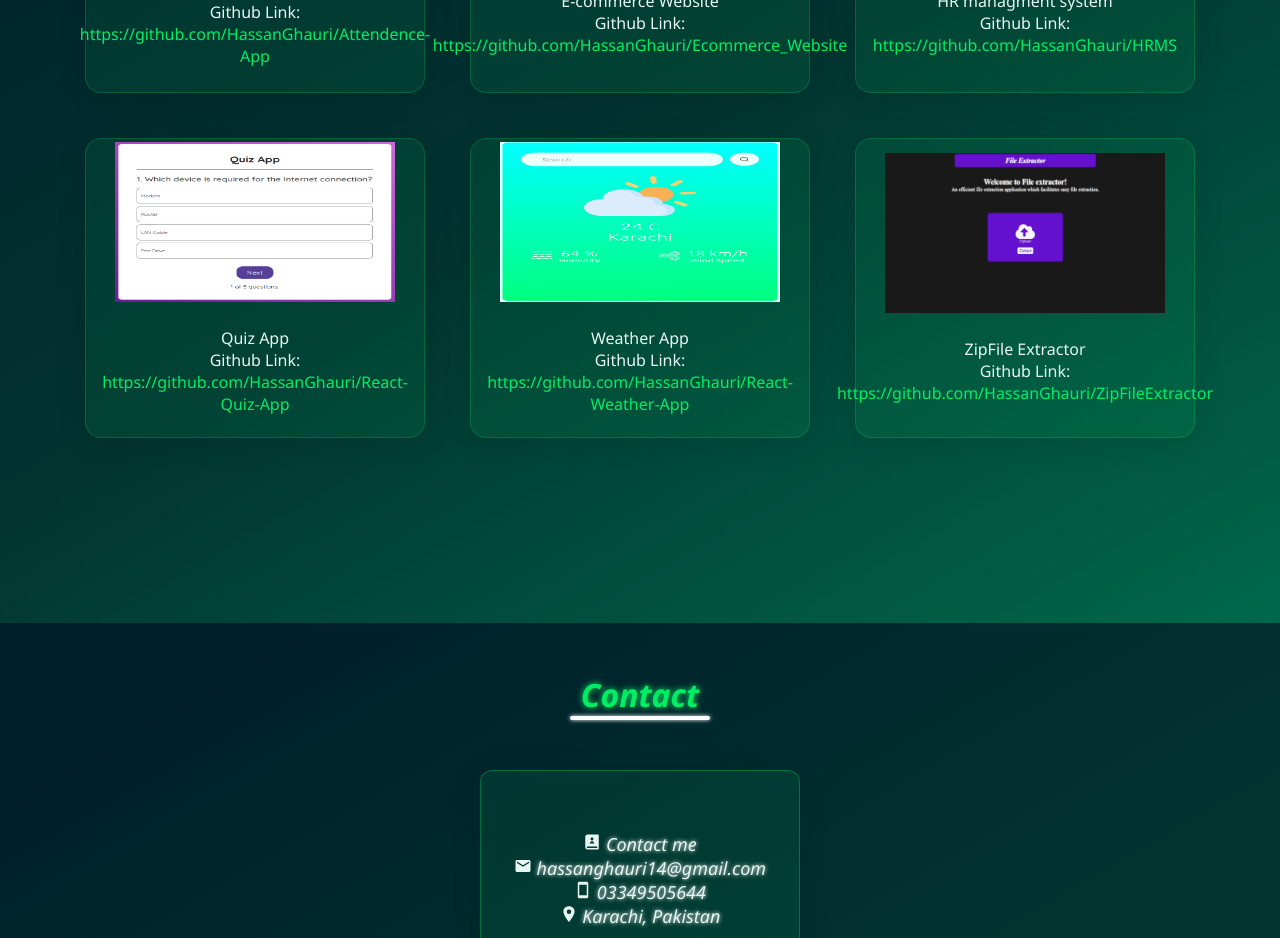
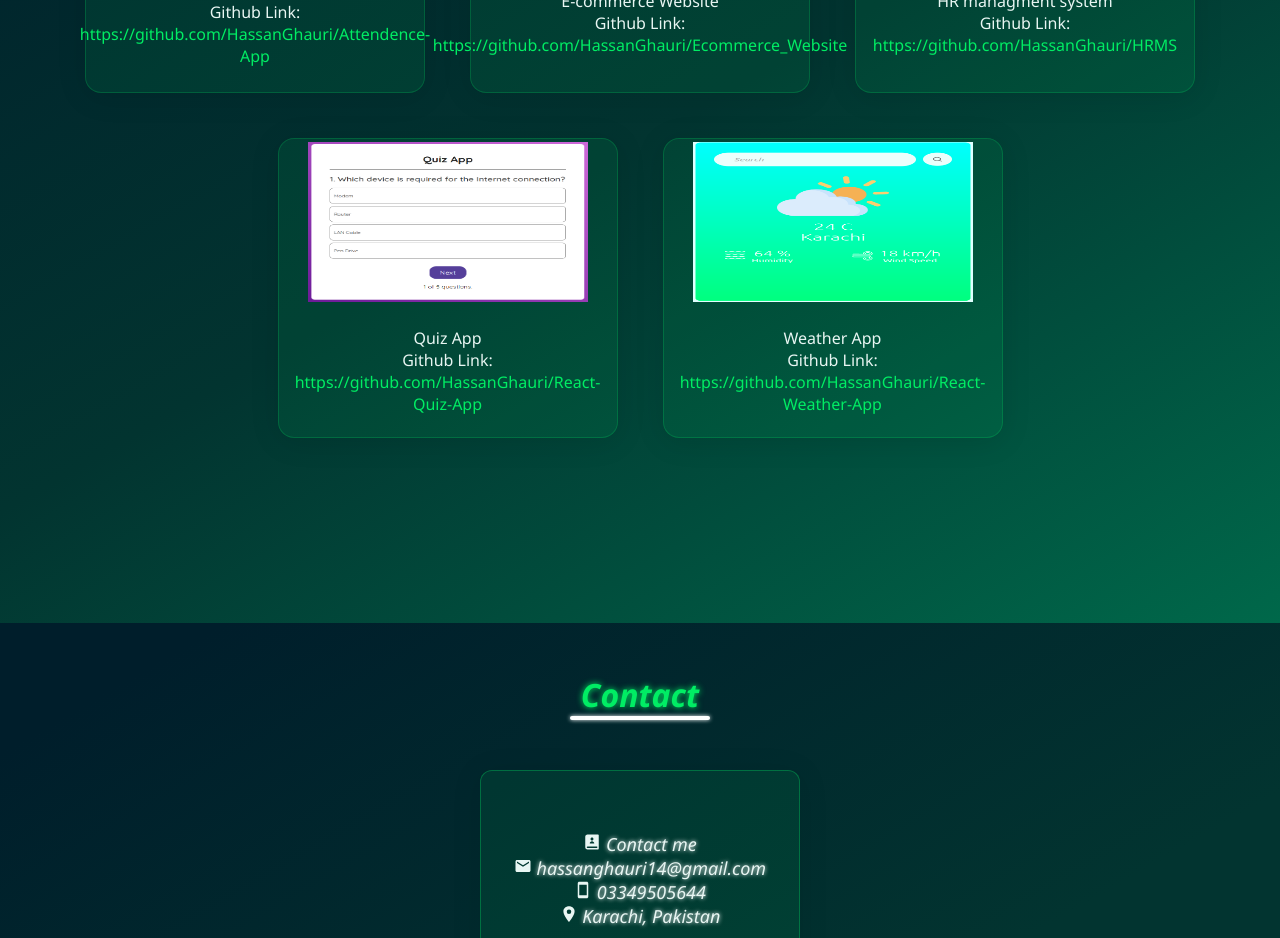
Before and after one commit to HassanGhauri/Porfolio-Website-with-ReactJs, a React (Vite) app: page / in a window 1280 px wide. Shown: the part 2800-3738 px from the top of the page. Built offline with nearby package versions, Linux system fonts and the light colour scheme.

Commit message:
project area adjustment

```diff
--- a/src/Components/Projectsview/Projectsview.jsx
+++ b/src/Components/Projectsview/Projectsview.jsx
@@ -79,18 +79,6 @@ const Projectsview = () => {
             </a>
           </p>
         </div>
-        <div className="details">
-          <a href="">
-            <img src={img04} style={{ width: "280px", height: "180px" }} />
-          </a>
-          <p>ZipFile Extractor </p>
-          <p>
-            Github Link:{" "}
-            <a href="https://github.com/HassanGhauri/ZipFileExtractor">
-              https://github.com/HassanGhauri/ZipFileExtractor
-            </a>
-          </p>
-        </div>
       </div>
       {/* <div className="project-spans">
         <span className="project-150"></span>
```
